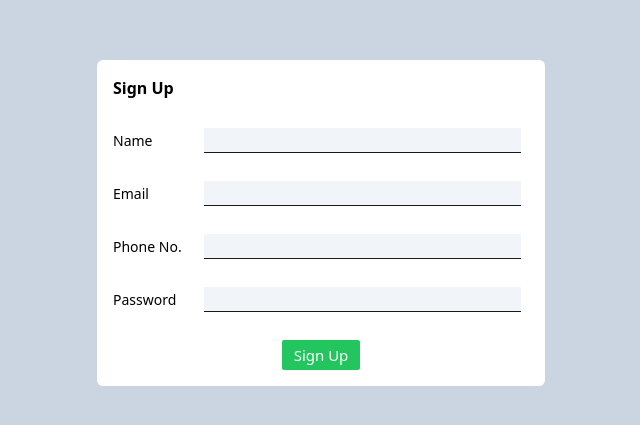
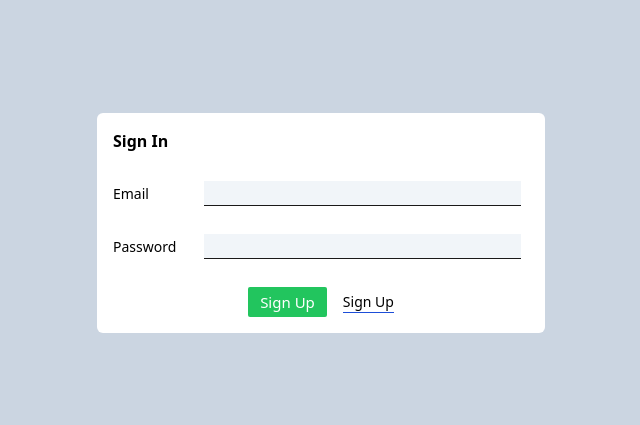
Before and after one commit to piyushpatil4270/Chat-App, a React (Create React App) app: page /signin in a window 1280 px wide. Shown: the part 177-602 px from the top of the page, without its empty margins (319-959 px from the left). Built offline with nearby package versions, Linux system fonts and the light colour scheme.

Commit message:
added routes and links

```diff
--- a/package.json
+++ b/package.json
@@ -11,6 +11,7 @@
     "postcss": "^8.4.41",
     "react": "^18.3.1",
     "react-dom": "^18.3.1",
+    "react-router-dom": "^6.26.0",
     "react-scripts": "5.0.1",
     "tailwindcss": "^3.4.9",
     "web-vitals": "^2.1.4"
--- a/src/App.js
+++ b/src/App.js
@@ -1,11 +1,20 @@
 import './App.css';
 import Signup from './pages/Signup';
 import Signin from './pages/Signin';
+import { Routes,Route } from 'react-router-dom';
+import { useState } from 'react';
 
 function App() {
+  const [isAuth,setIsAuth]=useState(false)
   return (
     <div className="w-full h-dvh">
-    <Signup/>
+      {!isAuth?(
+        <Routes>
+          <Route path='/' element={<Signup/>}/>
+          <Route path='/signin' element={<Signin  setIsAuth={setIsAuth}/>}/>
+        </Routes>
+      ):""}
+
     </div>
   );
 }
--- a/src/index.js
+++ b/src/index.js
@@ -1,11 +1,14 @@
 import React from 'react';
 import ReactDOM from 'react-dom/client';
-
+import {BrowserRouter} from "react-router-dom"
 import App from './App';
 
 const root = ReactDOM.createRoot(document.getElementById('root'));
 root.render(
+
   <React.StrictMode>
+    <BrowserRouter>
     <App />
+    </BrowserRouter>
   </React.StrictMode>
 );
--- a/src/pages/Signin.jsx
+++ b/src/pages/Signin.jsx
@@ -1,4 +1,5 @@
 import React from 'react';
+import { Link } from 'react-router-dom';
 
 const Signup = () => {
   return (
@@ -23,10 +24,11 @@ const Signup = () => {
             type='password'
           />
         </div>
-        <div className='w-full flex p-2 justify-center'>
+        <div className='w-full flex p-2 gap-4 justify-center items-center'>
           <button className='bg-green-500 text-white text-[15px] px-3 py-1 rounded-sm'>
             Sign Up
           </button>
+          <Link to={"/"} className='text-[14px] border-0 border-b border-b-blue-700'>Sign Up</Link>
         </div>
       </div>
     </div>
--- a/src/pages/Signup.jsx
+++ b/src/pages/Signup.jsx
@@ -1,6 +1,7 @@
 import React, { useState } from 'react';
 import axios from "axios"
-const Signup = () => {
+import { Link } from 'react-router-dom';
+const Signup = ({setIsAuth}) => {
   const [username,setUsername]=useState("")
   const [phone,setPhone]=useState("")
   const [email,setEmail]=useState("")
@@ -12,8 +13,15 @@ const Signup = () => {
         return
       }
       const res=await axios.post("http://localhost:5500/auth/signup",{username:username,email:email,phone:phone,password:password})
+      if(res.status===202 || res.status===200){
+        alert(res.data)
+        if(res.status===202)setIsAuth(true)
+        return
+      }
+
     } catch (error) {
       console.log(error)
+
     }
   }
   return (
@@ -54,10 +62,11 @@ const Signup = () => {
             onChange={(e)=>{setPassword(e.target.value)}}
           />
         </div>
-        <div className='w-full flex p-2 justify-center'>
+        <div className='w-full flex p-2 gap-4 justify-center items-center'>
           <button className='bg-green-500 text-white text-[15px] px-3 py-1 rounded-sm'  onClick={handleSignup}>
             Sign Up
           </button>
+          <Link to={"/signin"} className='text-[14px] border-0 border-b border-b-blue-700'>Log In</Link>
         </div>
       </div>
     </div>
```
Also changed, not shown: 1 other file (tests, documents, lock files or other folders).
